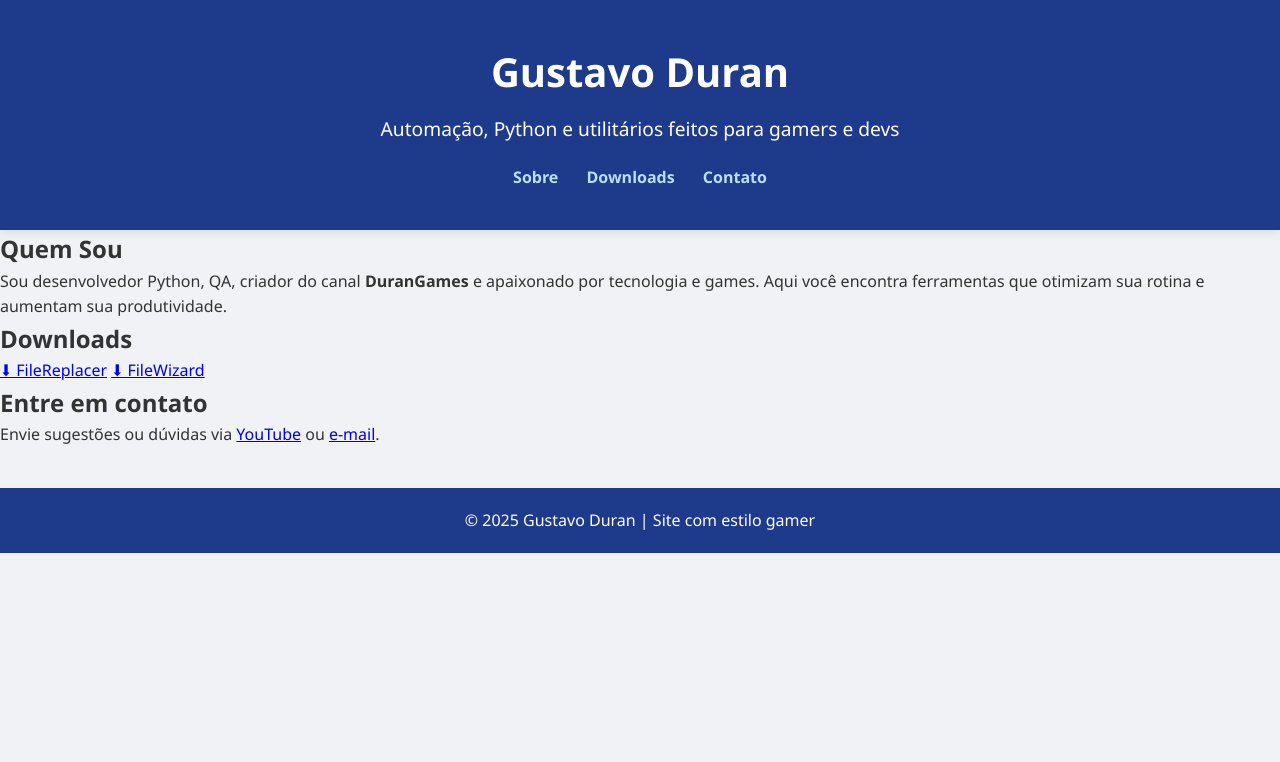
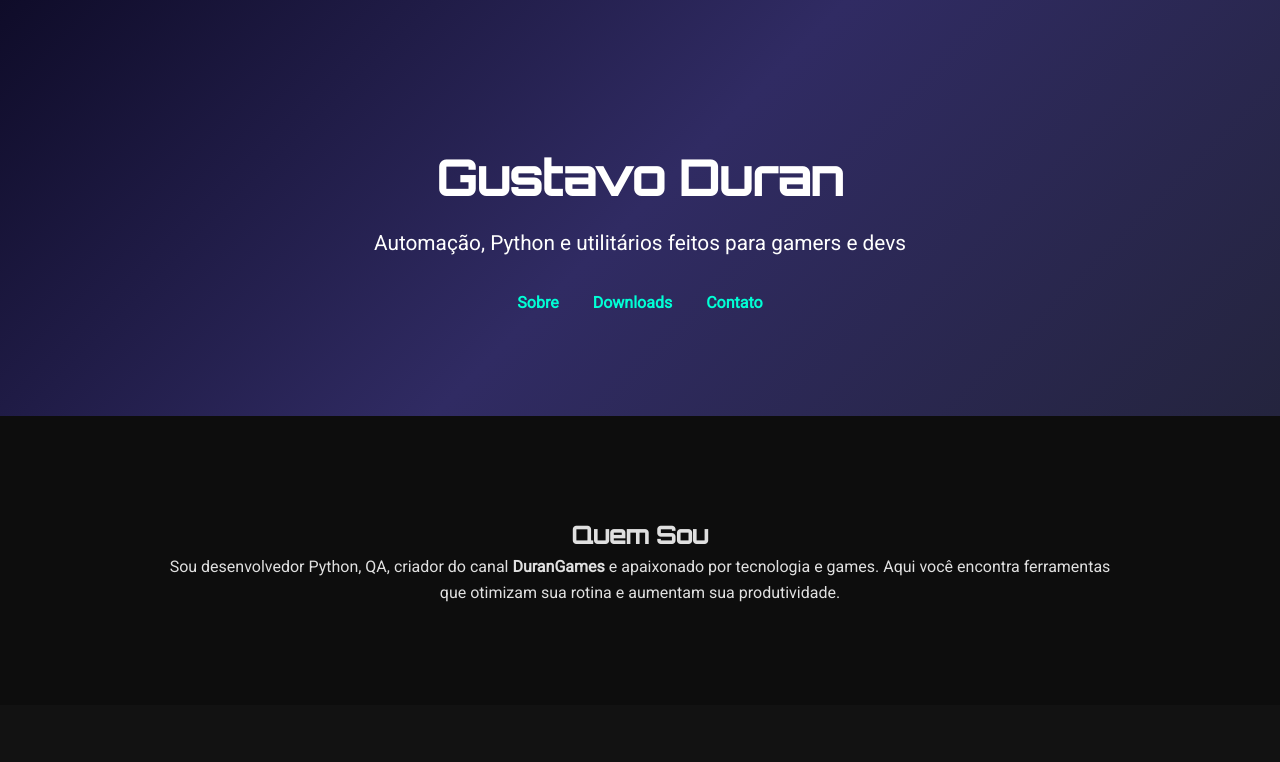
Before and after one commit to GustavoDuranBR/duranapps, a plain HTML site: page index.html in a window 1280 px wide. Shown: the top 762 px of the page. Drawn offline with Linux system fonts and the light colour scheme.

Commit message:
Update style.css

```diff
--- a/style.css
+++ b/style.css
@@ -5,67 +5,89 @@
 }
 
 body {
-  font-family: 'Segoe UI', Tahoma, Geneva, Verdana, sans-serif;
-  background-color: #f0f2f5;
-  color: #333;
+  font-family: 'Roboto', sans-serif;
+  background-color: #0d0d0d;
+  color: #e0e0e0;
   line-height: 1.6;
 }
 
-header {
-  background-color: #1e3a8a;
-  color: #fff;
-  text-align: center;
-  padding: 40px 20px;
-  box-shadow: 0 2px 10px rgba(0,0,0,0.1);
+h1, h2 {
+  font-family: 'Orbitron', sans-serif;
 }
 
-header h1 {
-  font-size: 2.5rem;
+a {
+  color: #00ffd5;
+  text-decoration: none;
+}
+
+a:hover {
+  text-decoration: underline;
+}
+
+.container {
+  max-width: 1000px;
+  margin: auto;
+  padding: 40px 20px;
+}
+
+.hero {
+  background: linear-gradient(135deg, #0f0c29, #302b63, #24243e);
+  text-align: center;
+  padding: 100px 20px 60px;
+  color: #fff;
+}
+
+.hero h1 {
+  font-size: 3rem;
   margin-bottom: 10px;
 }
 
-header p {
-  font-size: 1.2rem;
-}
-
-nav {
-  margin-top: 20px;
+.hero p {
+  font-size: 1.3rem;
+  margin-bottom: 30px;
 }
 
 nav a {
-  margin: 0 12px;
-  color: #bbdefb;
-  text-decoration: none;
+  margin: 0 15px;
   font-weight: bold;
-  transition: color 0.3s;
+  font-size: 1rem;
 }
 
-nav a:hover {
-  color: #fff;
+.section {
+  padding: 60px 20px;
+  text-align: center;
 }
 
-main {
-  padding: 30px 20px;
-  max-width: 900px;
-  margin: auto;
+.section.dark {
+  background-color: #121212;
 }
 
-.intro {
-  background-color: #ffffff;
-  padding: 25px;
-  border-radius: 10px;
-  box-shadow: 0 0 10px rgba(0,0,0,0.05);
+.downloads-list {
+  display: flex;
+  flex-direction: column;
+  gap: 15px;
+  align-items: center;
+  margin-top: 30px;
 }
 
-.intro h2 {
-  color: #1e3a8a;
-  margin-bottom: 15px;
+.download-btn {
+  background: #00ffd5;
+  color: #000;
+  padding: 15px 30px;
+  border-radius: 8px;
+  font-weight: bold;
+  font-size: 1.1rem;
+  transition: background 0.3s;
+}
+
+.download-btn:hover {
+  background: #00c4a7;
 }
 
 footer {
+  background-color: #1a1a1a;
+  color: #888;
   text-align: center;
   padding: 20px;
-  background-color: #1e3a8a;
-  color: white;
-  margin-top: 40px;
+  font-size: 0.9rem;
 }
```
